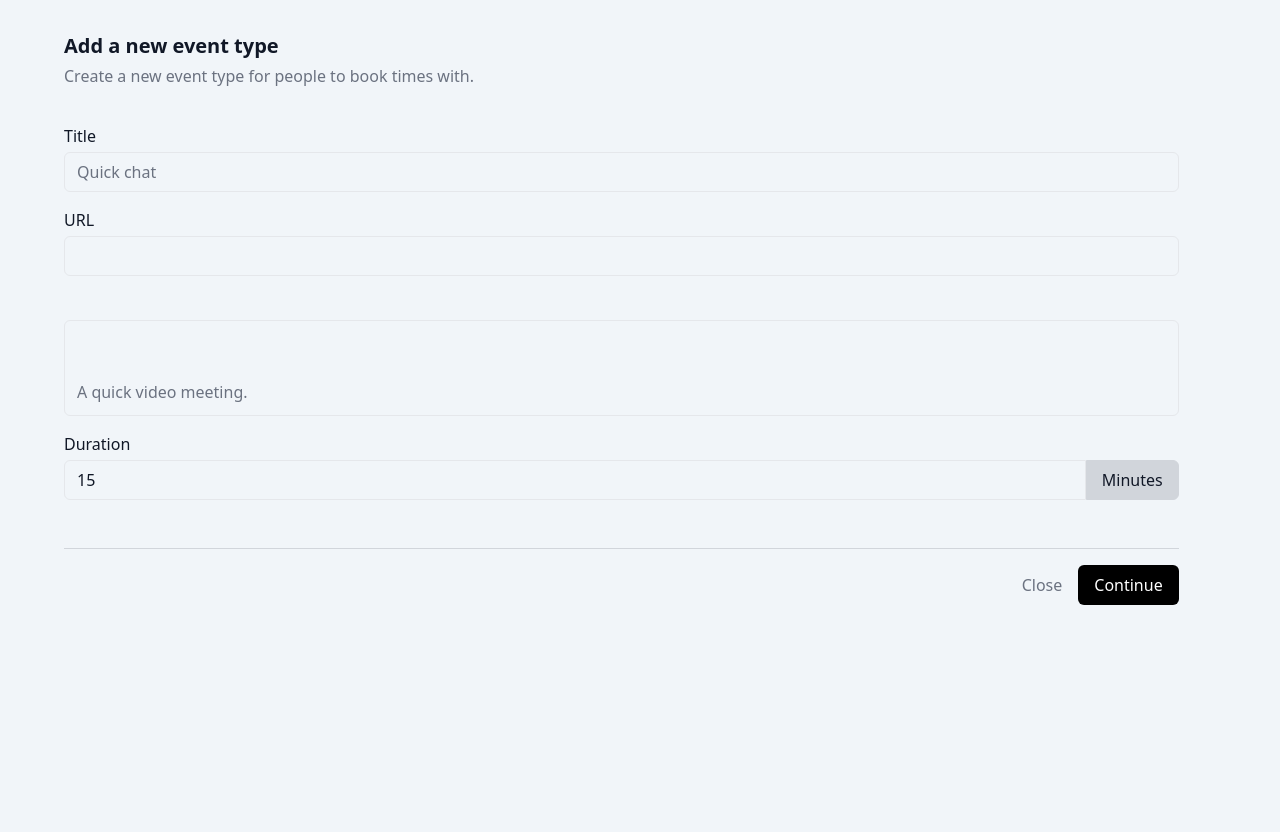
After one commit to Agahan14/schedule, a FastAPI app: template src/project/templates/create_event.html in a window 1280 px wide. The commit adds this page. Run offline with FastAPI, Linux system fonts and the light colour scheme; the template is opened without the code that fills it, so the values that code supplies are empty; some libraries are stand-ins or nearby versions.

Commit message:
✅ Create Event API

```diff
--- /dev/null
+++ b/src/project/templates/create_event.html
@@ -0,0 +1,74 @@
+<!doctype html>
+<html lang="en">
+    <head>
+        <meta charset="UTF-8" />
+        <meta name="viewport" content="width=device-width, initial-scale=1.0" />
+        <title>Create Event</title>
+        <script src="https://cdn.tailwindcss.com"></script>
+    </head>
+    <body class="min-h-screen bg-slate-100 text-gray-900 dark:bg-gray-900 dark:text-gray-100">
+        <form method="post" action="/create/" class="ml-16 mt-8 flex flex-col space-y-4">
+            <div class="w-9/12">
+                <header class="space-y-1 text-left">
+                    <h1 class="text-xl font-semibold">Add a new event type</h1>
+                    <p class="font-thin text-gray-500">Create a new event type for people to book times with.</p>
+                </header>
+            </div>
+            <div class="flex flex-col space-y-4">
+                <div class="mt-5 flex w-11/12 flex-col">
+                    <label>Title</label>
+                    <input
+                    name="title"
+                        class="mt-1 h-10 rounded-md border bg-slate-100 pl-3 font-thin placeholder-gray-500 dark:bg-gray-900"
+                        type="text"
+                        placeholder="Quick chat"
+                    />
+                </div>
+
+                <div class="flex w-11/12 flex-col">
+                    <label>URL</label>
+                    <input name="url"
+                        class="mb-6 mt-1 h-10 rounded-md border bg-slate-100 pb-1 pl-3 font-light placeholder-gray-900 dark:bg-gray-900"
+                        type="text"
+                        placeholder="{{ event.url }}"
+                    />
+                </div>
+
+                <div class="flex w-11/12 flex-col">
+                    <input
+                        name="description"
+                        class="mt-1 h-24 rounded-md border bg-slate-100 pl-3 pt-12 font-thin placeholder-gray-500 dark:bg-gray-900"
+                        type="text"
+                        placeholder="A quick video meeting."
+                    />
+                </div>
+
+                <div class="mt-5 flex w-11/12 flex-col">
+                    <label>Duration</label>
+                    <div class="flex justify-between">
+                        <input
+                        name="duration"
+                            class="mb-6 mt-1 h-10 w-11/12 rounded-l-md border bg-slate-100 pl-3 font-thin placeholder-gray-900 dark:bg-gray-900"
+                            type="number"
+                            placeholder="15"
+                        />
+                        <div
+                            class="mt-1 flex h-10 w-1/12 items-center justify-center rounded-r-md border border-gray-300 bg-gray-300 text-gray-900"
+                        >
+                            Minutes
+                        </div>
+                    </div>
+
+                    <div class="mt-6">
+                        <hr class="border-t border-gray-300" />
+                        <div class="mt-4 flex justify-end space-x-4">
+                            <button class="text-gray-500 hover:text-gray-700">Close</button>
+
+                            <button  type="submit" class="rounded-md bg-black px-4 py-2 text-white hover:bg-gray-800">Continue</button>
+                        </div>
+                    </div>
+                </div>
+            </div>
+        </form>
+    </body>
+</html>
```
Also changed, not shown: alembic/versions/5a87f140af4c_init.py (renamed from alembic/versions/9e048b102225_initial_commit.py, +6 -8 lines), src/project/models/event.py (+8 -22 lines), src/project/models/user.py (+5 -5 lines), src/project/routers/event.py (+38 -7 lines), src/project/templates/event.html (+5 -5 lines), src/project/templates/update_event.html (+27 -16 lines), 1 other file.
